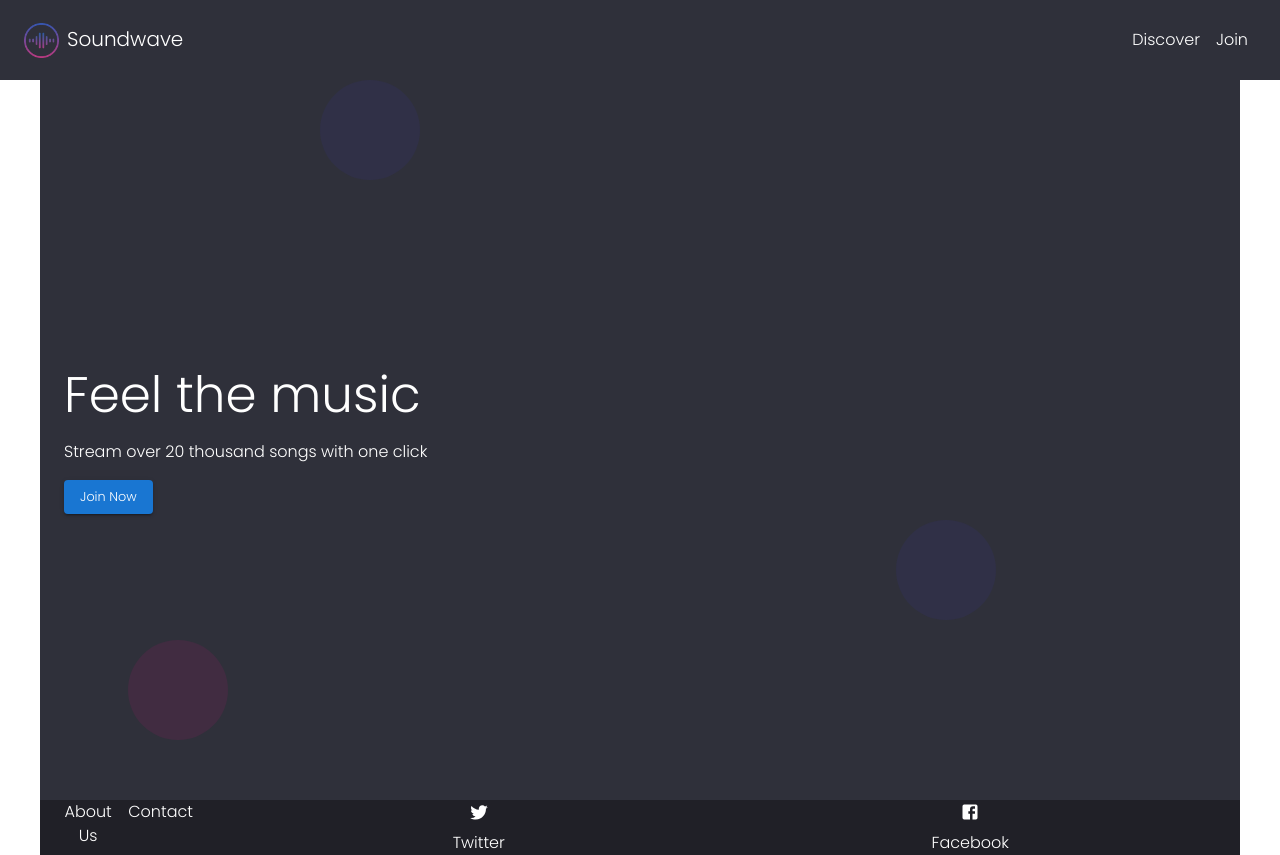
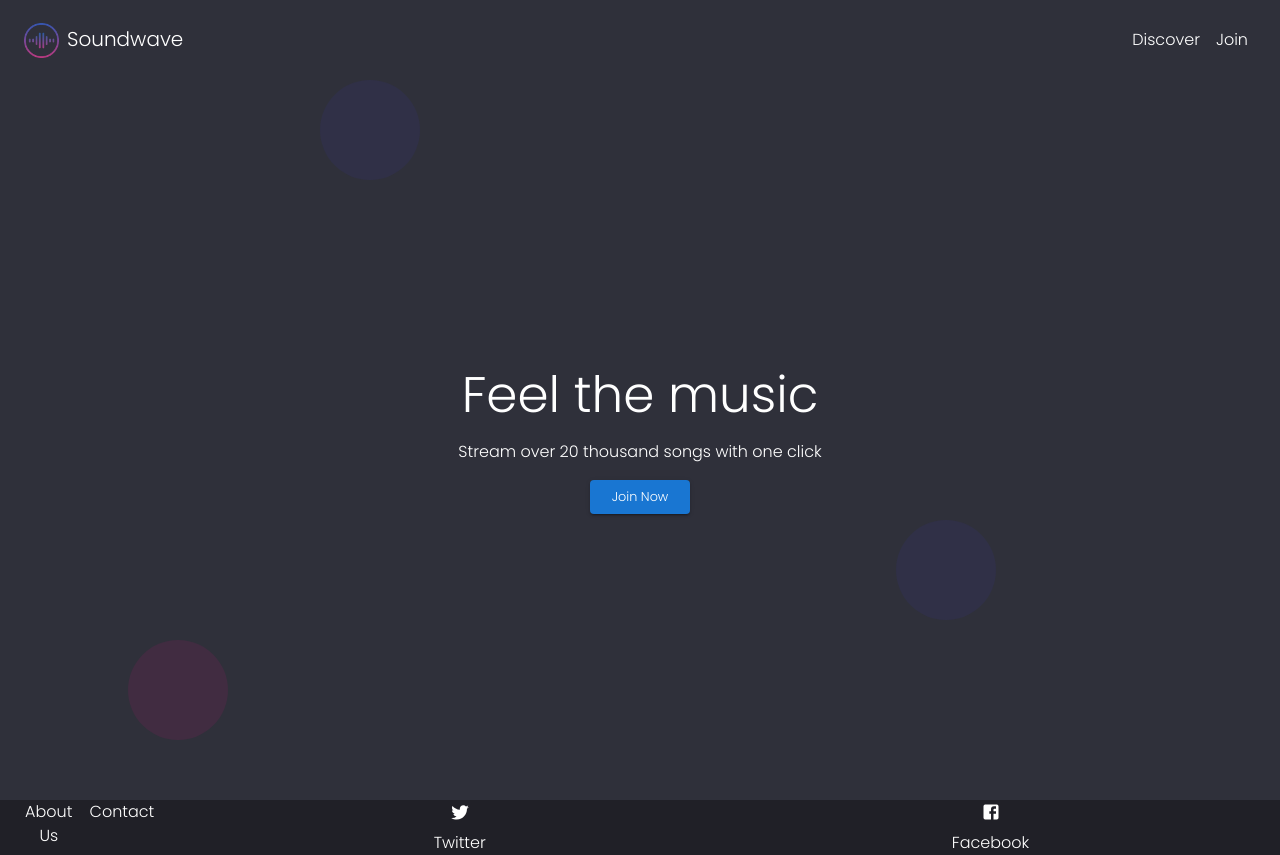
Before and after one commit to andreubltzr/soundwave, a React (Vite) app: page / in a window 1280 px wide. Built offline with nearby package versions, Linux system fonts and the light colour scheme.

Commit message:
added some responsiveness

```diff
--- a/src/components/Footer.tsx
+++ b/src/components/Footer.tsx
@@ -7,6 +7,7 @@ export const Footer = () => {
   return (
     <>
       <Container
+        maxWidth={false}
         sx={{
           bgcolor: "#202027",
           px: "1.5rem",
--- a/src/pages/Discover.tsx
+++ b/src/pages/Discover.tsx
@@ -17,6 +17,7 @@ export const Discover = () => {
   return (
     <>
       <Container
+        maxWidth={false}
         sx={{
           bgcolor: "#2F303A",
           height: "90vh",
@@ -24,6 +25,7 @@ export const Discover = () => {
           display: "flex",
           flexDirection: "column",
           justifyContent: "space-evenly",
+          alignItems: { sm: "center" },
         }}
       >
         <Typography variant="h3">Discover new music</Typography>
--- a/src/pages/Hero.tsx
+++ b/src/pages/Hero.tsx
@@ -1,16 +1,19 @@
 import { Box, Button, Container } from "@mui/material";
 import Typography from "@mui/material/Typography";
+import landingPageImg from "../assets/landing-page-girl.png";
 
 export const Hero = () => {
   return (
     <>
       <Container
+        maxWidth={false}
         sx={{
           bgcolor: "#2F303A",
           height: "90vh",
           display: "flex",
           flexDirection: "column",
-          justifyContent: "center",
+          justifyContent: { xs: "center" },
+          alignItems: { sm: "center" },
           gap: "1rem",
           px: "1.5rem",
         }}
@@ -18,6 +21,11 @@ export const Hero = () => {
         <Box className="circle circle-red"></Box>
         <Box className="circle circle-blue"></Box>
         <Box className="circle circle-green"></Box>
+        <Box
+          component="img"
+          src={landingPageImg}
+          sx={{ display: { xs: "none" } }}
+        />
         <Typography variant="h1" fontSize={50}>
           Feel the music
         </Typography>
@@ -25,7 +33,7 @@ export const Hero = () => {
         <Button
           variant="contained"
           sx={{
-            alignSelf: "flex-start",
+            width: 100,
             fontSize: "0.8rem",
             textTransform: "none",
           }}
--- a/src/pages/Join.tsx
+++ b/src/pages/Join.tsx
@@ -22,13 +22,15 @@ export const Join = () => {
   return (
     <>
       <Container
+        maxWidth={false}
         sx={{
           bgcolor: "#2F303A",
           height: "90vh",
           px: "1.5rem",
           display: "flex",
-          flexDirection: "column",
+          flexDirection: { xs: "column", sm: "row" },
           justifyContent: "space-evenly",
+          alignItems: { sm: "center" },
         }}
       >
         <Typography variant="h3" fontWeight="bold">
@@ -52,6 +54,7 @@ export const Join = () => {
             display: "flex",
             flexDirection: "column",
             gap: 2.5,
+            maxWidth: "400px",
           }}
         >
           <FormGroup>
```
